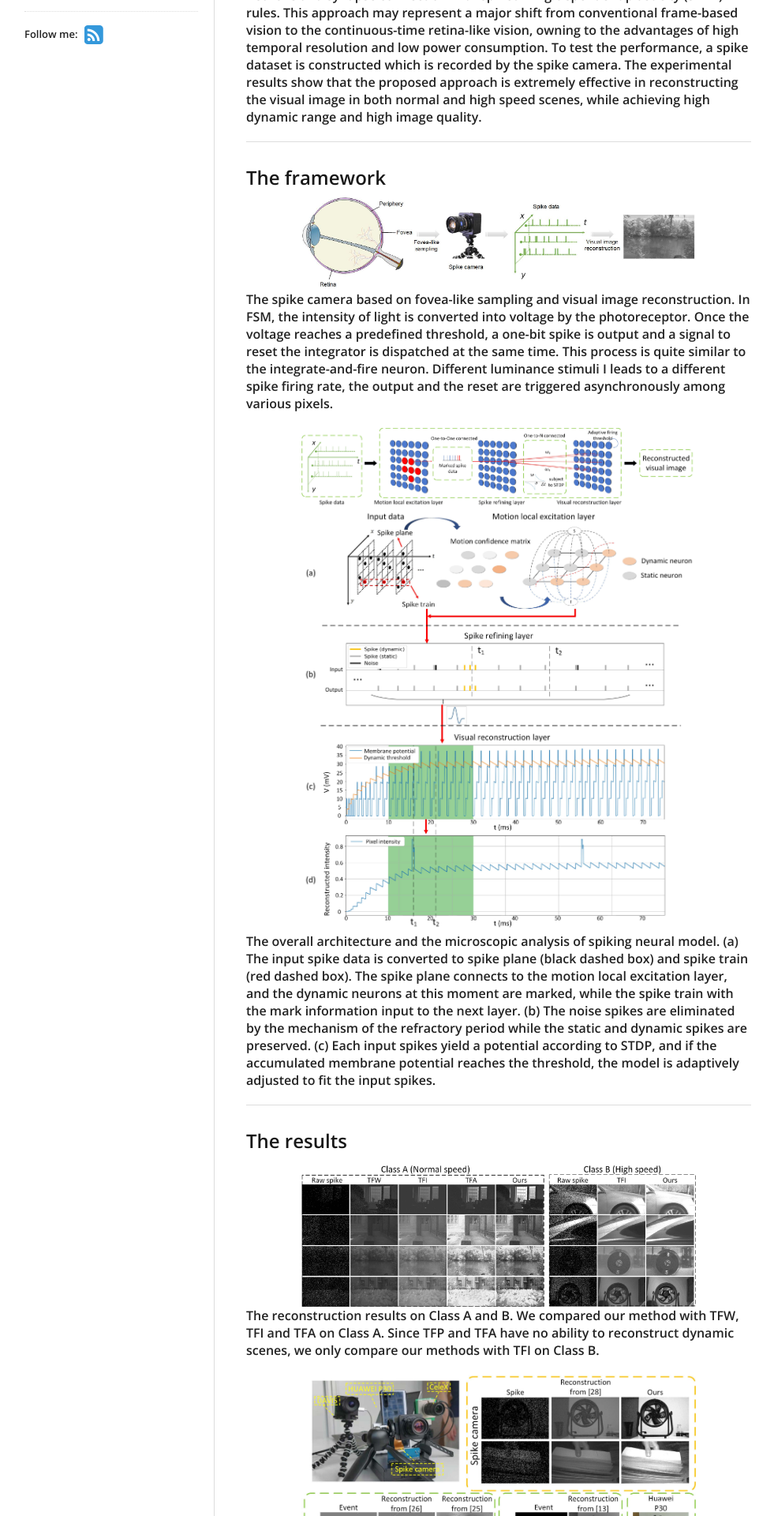
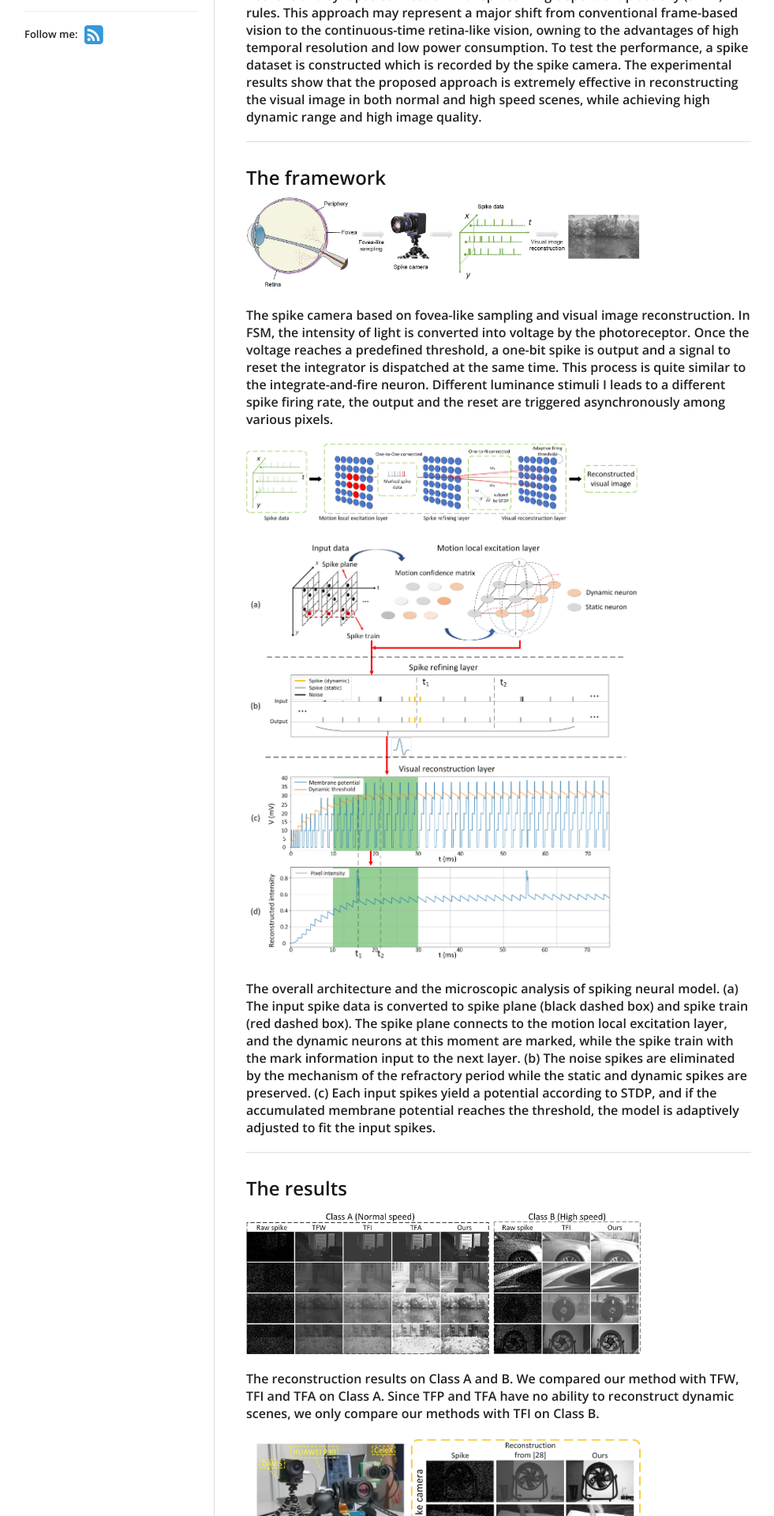
Before and after one commit to Crazyspike/crazyspike.github.io, a Jekyll site: the page built from _posts/2020-7-22-Retina-like Visual Image Reconstruction via Spiking Neural Model.md, in a window 1280 px wide. Shown: the part 413-2333 px from the top of the page at 79% size, without its empty margins (139-1120 px from the left). Built offline with Jekyll 4.4.1, drawn with Linux system fonts in a browser that asks for light colours.

Commit message:
Update 2020-7-22-Retina-like Visual Image Reconstruction via Spiking Neural Model.md

```diff
--- a/_posts/2020-7-22-Retina-like Visual Image Reconstruction via Spiking Neural Model.md
+++ b/_posts/2020-7-22-Retina-like Visual Image Reconstruction via Spiking Neural Model.md
@@ -13,13 +13,13 @@ fovea to record the nature scenes by continuous-time spikes instead of frame-bas
 
 ## The framework
 
-<div align=center><img src="https://raw.githubusercontent.com/Crazyspike/crazyspike.github.io/master/img/CVPR-2783.jpg" width="500" alt="fig1"/></div>
+<img src="https://raw.githubusercontent.com/Crazyspike/crazyspike.github.io/master/img/CVPR-2783.jpg" width="500" alt="fig1"/>
 
 <p align="left">The spike camera based on fovea-like sampling and visual image reconstruction. In FSM, the intensity of light is converted into voltage by the photoreceptor. Once the voltage reaches a predefined threshold, a one-bit spike is output and a signal to reset the integrator is dispatched at the same time. This process is quite similar to the integrate-and-fire neuron. Different luminance stimuli I leads to a different spike firing rate, the output and the reset are triggered asynchronously among various pixels.</p>
 
-<div align=center><img src="https://raw.githubusercontent.com/Crazyspike/crazyspike.github.io/master/img/CVPR-27831.jpg" width="500" alt="fig2"/></div>
+<img src="https://raw.githubusercontent.com/Crazyspike/crazyspike.github.io/master/img/CVPR-27831.jpg" width="500" alt="fig2"/>
 
-<div align=center><img src="https://raw.githubusercontent.com/Crazyspike/crazyspike.github.io/master/img/CVPR-27832.jpg" width="500" alt="fig3"/></div>
+<img src="https://raw.githubusercontent.com/Crazyspike/crazyspike.github.io/master/img/CVPR-27832.jpg" width="500" alt="fig3"/>
 
 <p align="left">The overall architecture and the microscopic analysis of spiking neural model. (a) The input spike data is converted to spike plane (black dashed box) and spike train (red dashed box). The spike plane connects to the motion local excitation layer, and the dynamic neurons at this moment are marked, while the spike train with the mark information input to the next layer. (b) The noise spikes are eliminated by the mechanism of the refractory period while the static and dynamic spikes are preserved. (c) Each input spikes yield a potential according to STDP, and if the accumulated membrane potential reaches the threshold, the model is adaptively adjusted to fit the input spikes.</p>
 
@@ -27,11 +27,11 @@ fovea to record the nature scenes by continuous-time spikes instead of frame-bas
 
 ## The results
 
-<div align=center><img src="https://raw.githubusercontent.com/Crazyspike/crazyspike.github.io/master/img/CVPR-27833.jpg" width="500" alt="fig4"/></div>
+<img src="https://raw.githubusercontent.com/Crazyspike/crazyspike.github.io/master/img/CVPR-27833.jpg" width="500" alt="fig4"/>
 
 <p align="left">The reconstruction results on Class A and B. We compared our method with TFW, TFI and TFA on Class A. Since TFP and TFA have no ability to reconstruct dynamic scenes, we only compare our methods with TFI on Class B.</p>
 
-<p align=center><img src="https://raw.githubusercontent.com/Crazyspike/crazyspike.github.io/master/img/CVPR-27835.jpg" width="500" alt="fig5"/></p>
+<img src="https://raw.githubusercontent.com/Crazyspike/crazyspike.github.io/master/img/CVPR-27835.jpg" width="500" alt="fig5"/>
 
 <p align="left">The reconstruction results of different vision sensors.</p>
 
```
